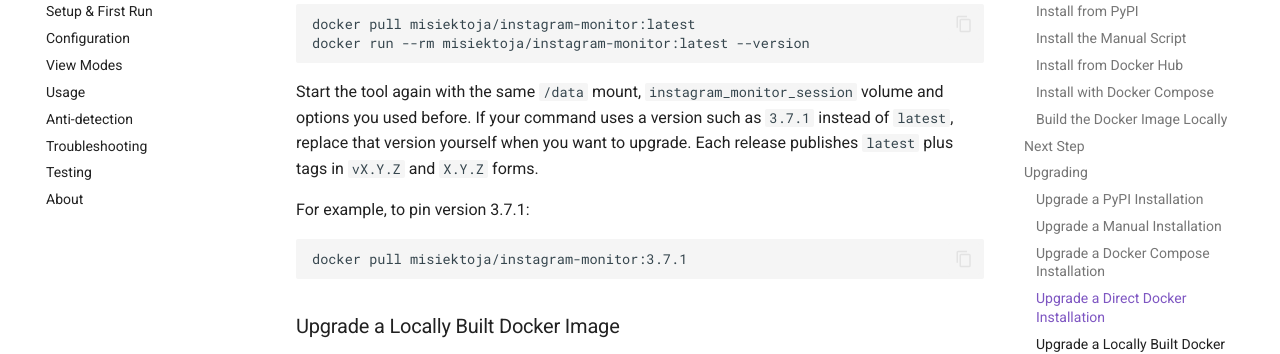
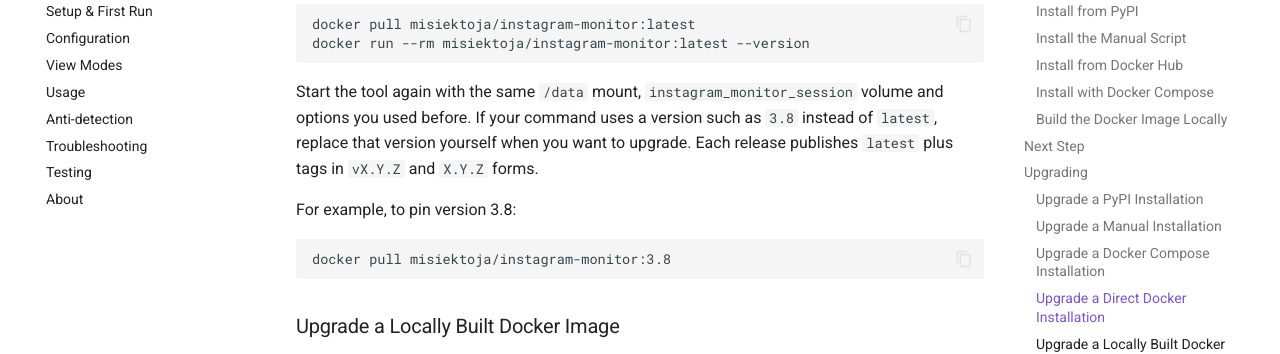
Before and after one commit to misiektoja/instagram_monitor, an MkDocs documentation site: the page built from docs/installation.md, in a window 1280 px wide and 900 px high, scrolled down 6179 px. Shown: the part 151-505 px from the top of the window. Built offline with MkDocs 1.6.1 and Material for MkDocs 9.7.7, drawn with Linux system fonts in a browser that asks for light colours; comment, search, counter and statistics services are not loaded.

Commit message:
docs: update Docker pin examples to 3.8

````diff
--- a/docs/installation.md
+++ b/docs/installation.md
@@ -231,12 +231,12 @@
 docker run --rm misiektoja/instagram-monitor:latest --version
 ```
 
-Start the tool again with the same `/data` mount, `instagram_monitor_session` volume and options you used before. If your command uses a version such as `3.7.1` instead of `latest`, replace that version yourself when you want to upgrade. Each release publishes `latest` plus tags in `vX.Y.Z` and `X.Y.Z` forms.
+Start the tool again with the same `/data` mount, `instagram_monitor_session` volume and options you used before. If your command uses a version such as `3.8` instead of `latest`, replace that version yourself when you want to upgrade. Each release publishes `latest` plus tags in `vX.Y.Z` and `X.Y.Z` forms.
 
-For example, to pin version 3.7.1:
+For example, to pin version 3.8:
 
 ```sh
-docker pull misiektoja/instagram-monitor:3.7.1
+docker pull misiektoja/instagram-monitor:3.8
 ```
 
 ### Upgrade a Locally Built Docker Image
````
